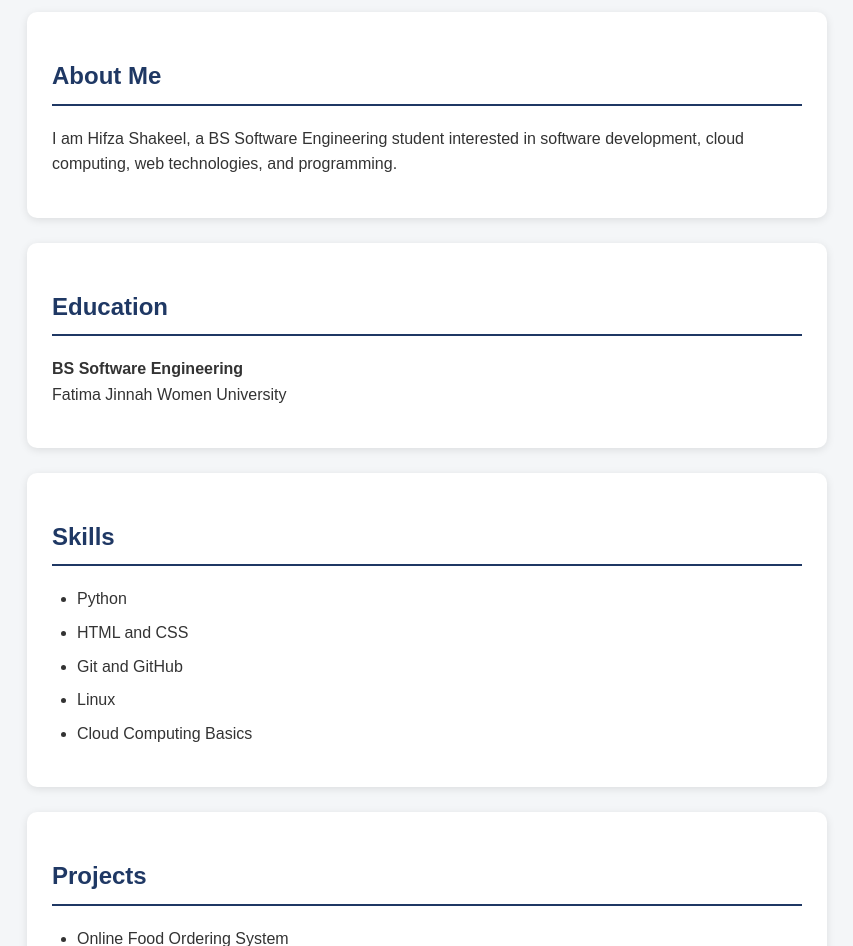
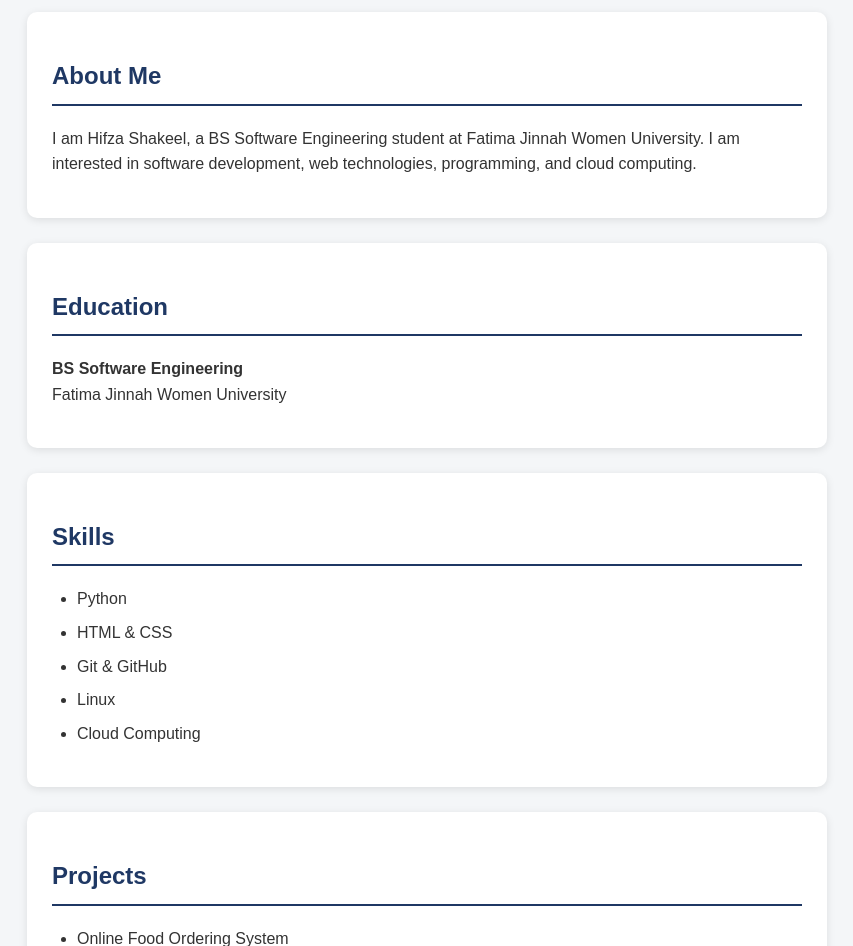
Before and after one commit to hifzashakeel52/hifzashakeel52.github.io, a plain HTML site: page index.html in a window 1280 px wide. Shown: the part 220-1166 px from the top of the page, without its empty margins (213-1066 px from the left). Drawn offline with Linux system fonts and the light colour scheme.

Commit message:
Update index.html

```diff
--- a/index.html
+++ b/index.html
@@ -16,16 +16,16 @@
 
     <main>
 
-        <section id="about">
+        <section>
             <h2>About Me</h2>
             <p>
-                I am Hifza Shakeel, a BS Software Engineering student
-                interested in software development, cloud computing,
-                web technologies, and programming.
+                I am Hifza Shakeel, a BS Software Engineering student at
+                Fatima Jinnah Women University. I am interested in software
+                development, web technologies, programming, and cloud computing.
             </p>
         </section>
 
-        <section id="education">
+        <section>
             <h2>Education</h2>
             <p>
                 <strong>BS Software Engineering</strong><br>
@@ -33,18 +33,18 @@
             </p>
         </section>
 
-        <section id="skills">
+        <section>
             <h2>Skills</h2>
             <ul>
                 <li>Python</li>
-                <li>HTML and CSS</li>
-                <li>Git and GitHub</li>
+                <li>HTML & CSS</li>
+                <li>Git & GitHub</li>
                 <li>Linux</li>
-                <li>Cloud Computing Basics</li>
+                <li>Cloud Computing</li>
             </ul>
         </section>
 
-        <section id="projects">
+        <section>
             <h2>Projects</h2>
             <ul>
                 <li>Online Food Ordering System</li>
```
